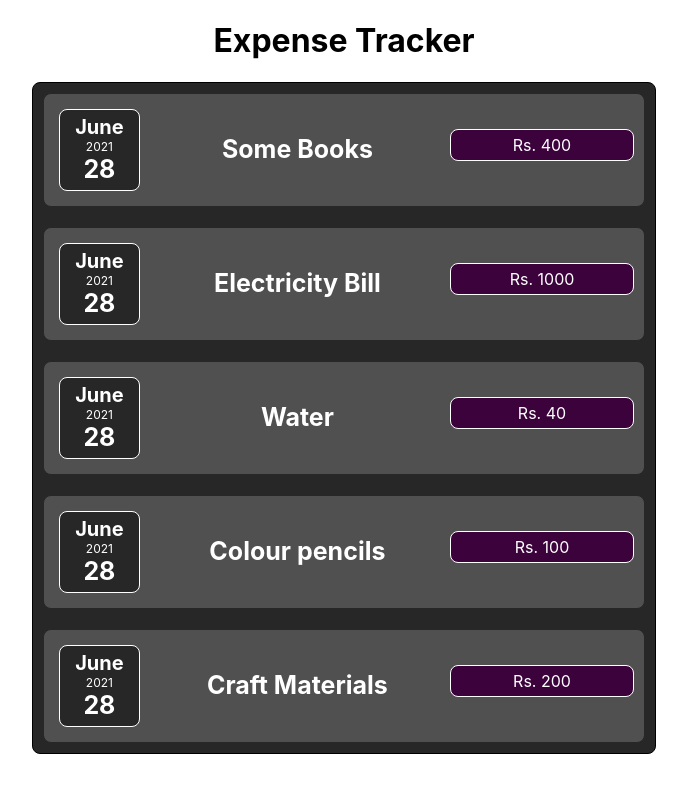
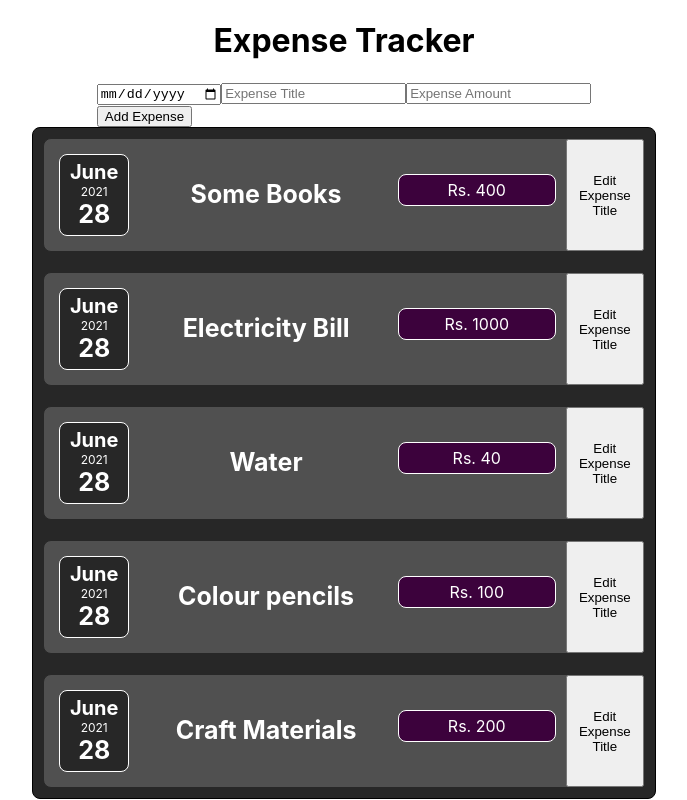
Before and after one commit to moumitaguri/expense-tracker, a React (Create React App) app: page / in a window 1280 px wide. Shown: the whole page, without its empty margins (296-983 px from the left). Built offline with nearby package versions, Linux system fonts and the light colour scheme.

Commit message:
Add new Expense and handle user input submission

```diff
--- a/src/App.js
+++ b/src/App.js
@@ -1,5 +1,6 @@
 import './App.css';
 import Expenses from './components/Expenses';
+import NewExpenseForm from './components/NewExpenseForm';
 
 const App = () => {
   const expenses = [
@@ -7,15 +8,17 @@ const App = () => {
       date: new Date(),
       title: 'Some Books',
       amount: 400,
+      id: 1,
     },
-    { date: new Date(), title: 'Electricity Bill', amount: 1000 },
-    { date: new Date(), title: 'Water', amount: 40 },
-    { date: new Date(), title: 'Colour pencils', amount: 100 },
-    { date: new Date(), title: 'Craft Materials', amount: 200 },
+    { date: new Date(), title: 'Electricity Bill', amount: 1000, id: 2 },
+    { date: new Date(), title: 'Water', amount: 40, id: 3 },
+    { date: new Date(), title: 'Colour pencils', amount: 100, id: 4 },
+    { date: new Date(), title: 'Craft Materials', amount: 200, id: 5 },
   ];
   return (
     <div className='App'>
       <h1>Expense Tracker</h1>
+      <NewExpenseForm />
       <Expenses items={expenses} />
     </div>
   );
--- a/src/components/ExpenseItem.js
+++ b/src/components/ExpenseItem.js
@@ -1,11 +1,19 @@
+import { useState } from 'react';
 import ExpenseDate from './ExpenseDate';
 
 const ExpenseItem = (props) => {
+  const [title, setTitle] = useState(props.title);
+
+  const handleClick = () => {
+    setTitle('new Title');
+  };
+
   return (
     <div className='expenseItem'>
       <ExpenseDate date={props.date} />
-      <div className='expenseItem-title'>{props.title}</div>
+      <div className='expenseItem-title'>{title}</div>
       <div className='expenseItem-amount'>Rs. {props.amount}</div>
+      <button onClick={handleClick}> Edit Expense Title </button>
     </div>
   );
 };
--- a/src/components/Expenses.js
+++ b/src/components/Expenses.js
@@ -5,6 +5,7 @@ const Expenses = (props) => {
       {props.items.map((item) => {
         return (
           <ExpenseItem
+            key={item.id}
             date={item.date}
             title={item.title}
             amount={item.amount}
--- /dev/null
+++ b/src/components/NewExpenseForm.js
@@ -0,0 +1,70 @@
+import React, { useState } from 'react';
+const NewExpenseForm = () => {
+  //   const [userInput, setUserInput] = useState({
+  //     title: useState(''),
+  //     amount: useState(''),
+  //     date: useState(''),
+  //   });
+  const [enteredTitle, setEnteredTitle] = useState('');
+  const [enteredAmount, setEnteredAmount] = useState('');
+  const [enteredDate, setEnteredDate] = useState('');
+
+  const changeTitle = (event) => {
+    // setUserInput({ ...userInput, title: event.target.value });
+    // setUserInput((prevState)=>{...prevState, title:event.target.value});
+    setEnteredTitle(event.target.value);
+  };
+
+  const changeAmount = (event) => {
+    setEnteredAmount(event.target.value);
+  };
+
+  const changeDate = (event) => {
+    setEnteredDate(event.target.value);
+  };
+
+  const submitHandler = (event) => {
+    event.preventDefault();
+    const userInput = {
+      title: enteredTitle,
+      amount: enteredAmount,
+      date: new Date(enteredDate),
+    };
+    console.log(userInput);
+    setEnteredTitle('');
+    setEnteredAmount('');
+    setEnteredDate('');
+  };
+  return (
+    <form onSubmit={submitHandler}>
+      <div className='new-expense-form-controls'>
+        <input
+          type='date'
+          className='new-expense-form-control'
+          min='2020-01-01'
+          onChange={changeDate}
+          value={enteredDate}
+        ></input>
+        <input
+          type='text'
+          placeholder='Expense Title'
+          className='new-expense-form-control'
+          onChange={changeTitle}
+          value={enteredTitle}
+        ></input>
+        <input
+          type='number'
+          placeholder='Expense Amount'
+          className='new-expense-form-control'
+          onChange={changeAmount}
+          value={enteredAmount}
+        ></input>
+      </div>
+      <div className='className="new-expense-form-actions'>
+        <button type='submit'>Add Expense</button>
+      </div>
+    </form>
+  );
+};
+
+export default NewExpenseForm;
```
Also changed, not shown: src/components/NewExpense.js (added, +11 -0 lines).
